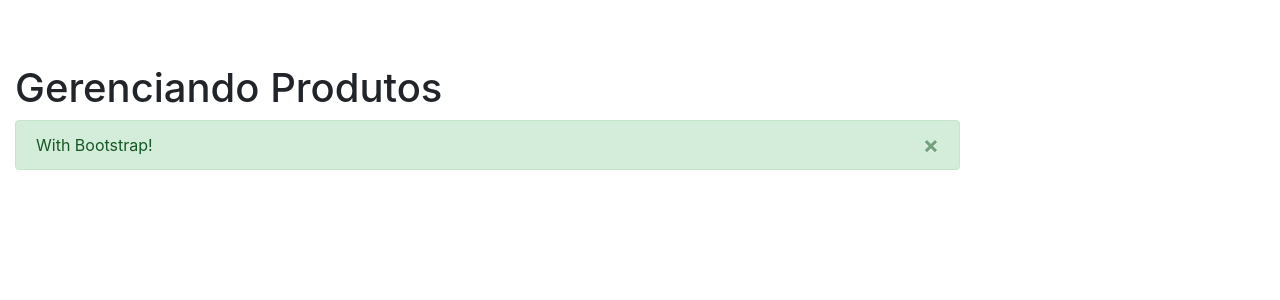
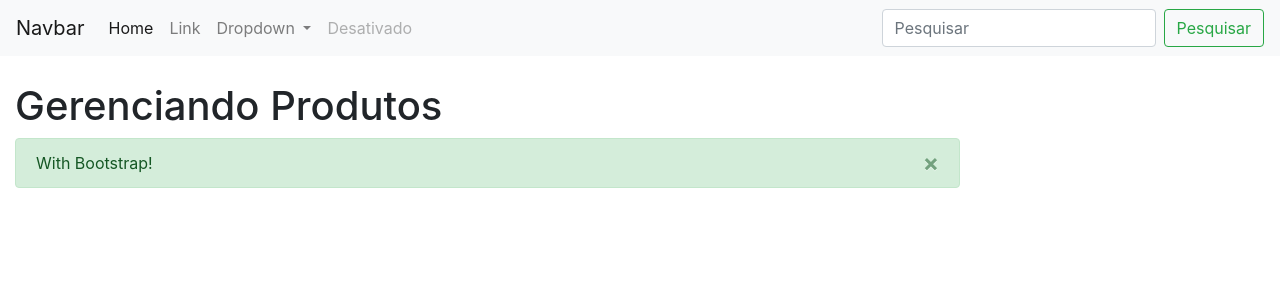
Before and after one commit to brunogeek9/vue-products, a Vue app: page / in a window 1280 px wide. Shown: the top 300 px of the page. Built offline with nearby package versions, Linux system fonts and the light colour scheme.

Commit message:
adicionando o componente de navbar no projeto

```diff
--- a/src/App.vue
+++ b/src/App.vue
@@ -1,18 +1,22 @@
 <template>
   <div id="app">
-    <!-- <HelloWorld msg="Gerenciando Produtos"/> -->
+    <the-navbar></the-navbar>
     <hello-world msg="Gerenciando Produtos"/>
+
+
   </div>
 </template>
 
 <script>
 import HelloWorld from './components/HelloWorld.vue'
+import TheNavbar from './components/TheNavbar.vue'
 import 'bootstrap';
 import 'bootstrap/dist/css/bootstrap.min.css';
 export default {
   name: 'app',
   components: {
-    HelloWorld
+    HelloWorld,
+    TheNavbar
   }
 }
 </script>
--- a/src/components/HelloWorld.vue
+++ b/src/components/HelloWorld.vue
@@ -40,7 +40,7 @@
     margin: auto;
     float: left;
     padding-right: 5%;
-    padding-top: 5%;
+    padding-top: 2%;
     width: 80%;
 
   }
--- /dev/null
+++ b/src/components/TheNavbar.vue
@@ -0,0 +1,43 @@
+<template>
+    <nav class="navbar navbar-expand-lg navbar-light bg-light">
+    <a class="navbar-brand" href="#">Navbar</a>
+    <button class="navbar-toggler" type="button" data-toggle="collapse" data-target="#conteudoNavbarSuportado" aria-controls="conteudoNavbarSuportado" aria-expanded="false" aria-label="Alterna navegação">
+        <span class="navbar-toggler-icon"></span>
+    </button>
+
+    <div class="collapse navbar-collapse" id="conteudoNavbarSuportado">
+        <ul class="navbar-nav mr-auto">
+        <li class="nav-item active">
+            <a class="nav-link" href="#">Home <span class="sr-only">(página atual)</span></a>
+        </li>
+        <li class="nav-item">
+            <a class="nav-link" href="#">Link</a>
+        </li>
+        <li class="nav-item dropdown">
+            <a class="nav-link dropdown-toggle" href="#" id="navbarDropdown" role="button" data-toggle="dropdown" aria-haspopup="true" aria-expanded="false">
+            Dropdown
+            </a>
+            <div class="dropdown-menu" aria-labelledby="navbarDropdown">
+            <a class="dropdown-item" href="#">Ação</a>
+            <a class="dropdown-item" href="#">Outra ação</a>
+            <div class="dropdown-divider"></div>
+            <a class="dropdown-item" href="#">Algo mais aqui</a>
+            </div>
+        </li>
+        <li class="nav-item">
+            <a class="nav-link disabled" href="#">Desativado</a>
+        </li>
+        </ul>
+        <form class="form-inline my-2 my-lg-0">
+        <input class="form-control mr-sm-2" type="search" placeholder="Pesquisar" aria-label="Pesquisar">
+        <button class="btn btn-outline-success my-2 my-sm-0" type="submit">Pesquisar</button>
+        </form>
+    </div>
+    </nav>
+</template>
+
+<script>
+export default {
+  name: 'the-navbar'
+}
+</script>
```
Also changed, not shown: 1 other file (tests, documents, lock files or other folders).
